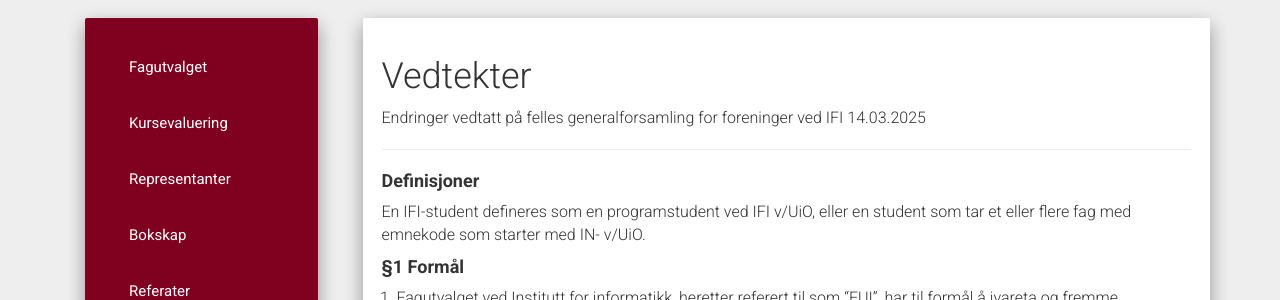
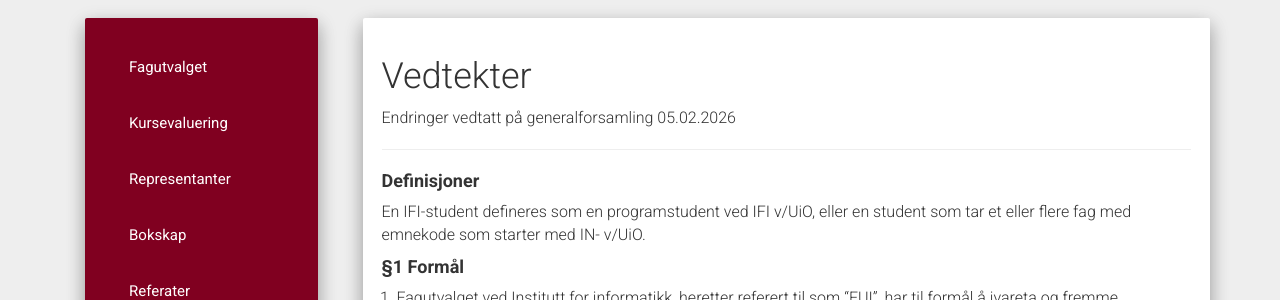
Before and after one commit to fui/fui.github.io, a Jekyll site: the page built from pages/vedtekter.md, in a window 1280 px wide. Shown: the part 167-467 px from the top of the page. Built offline with Jekyll 4.4.1, drawn with Linux system fonts in a browser that asks for light colours; nearby versions of some CDN libraries.

Commit message:
Bumper dato i vedtektene.

```diff
--- a/pages/vedtekter.md
+++ b/pages/vedtekter.md
@@ -7,7 +7,7 @@ modeline: " vim: set spl=nb: "
 
 # Vedtekter
 
-Endringer vedtatt på felles generalforsamling for foreninger ved IFI 14.03.2025
+Endringer vedtatt på generalforsamling 05.02.2026
 
 ---
 
```
